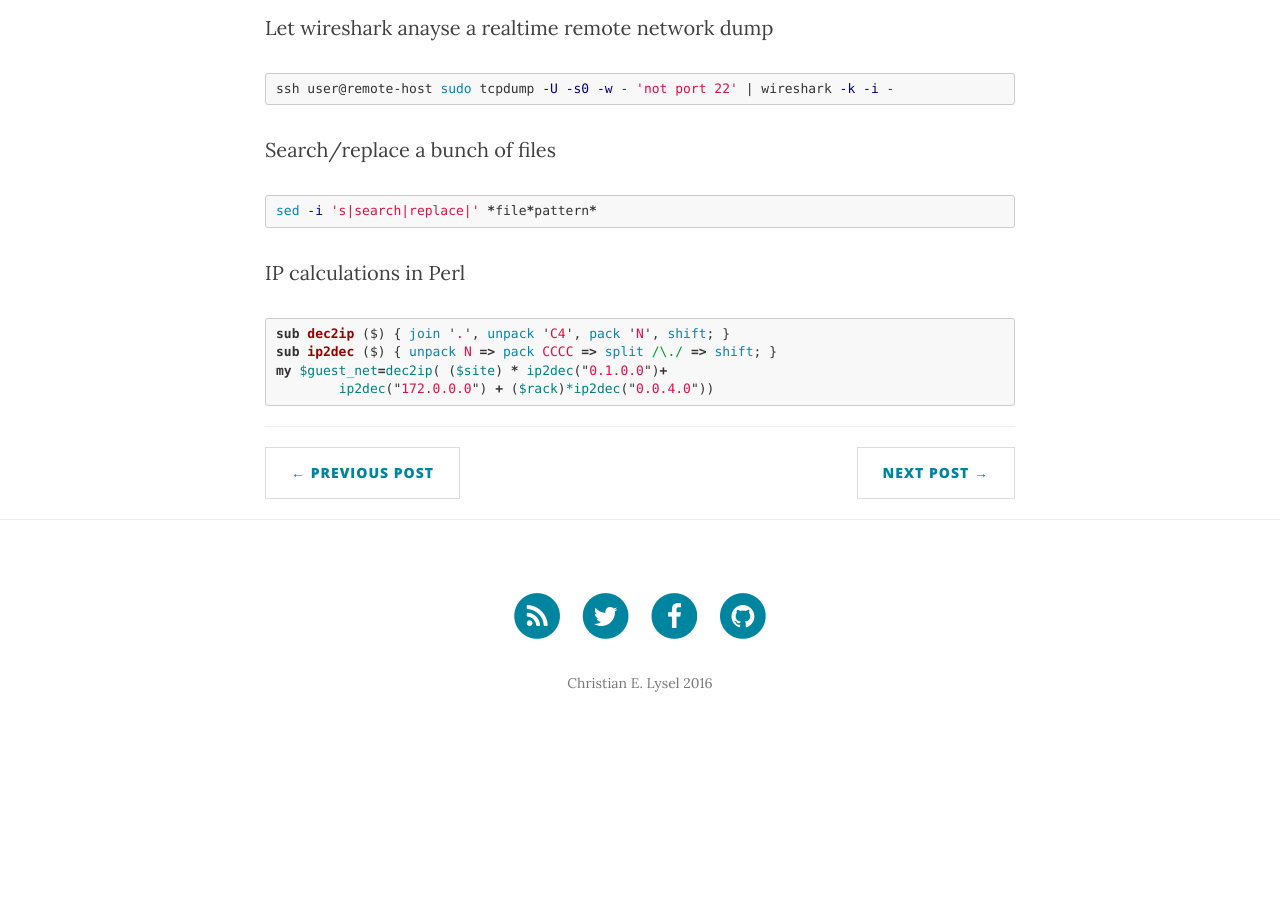
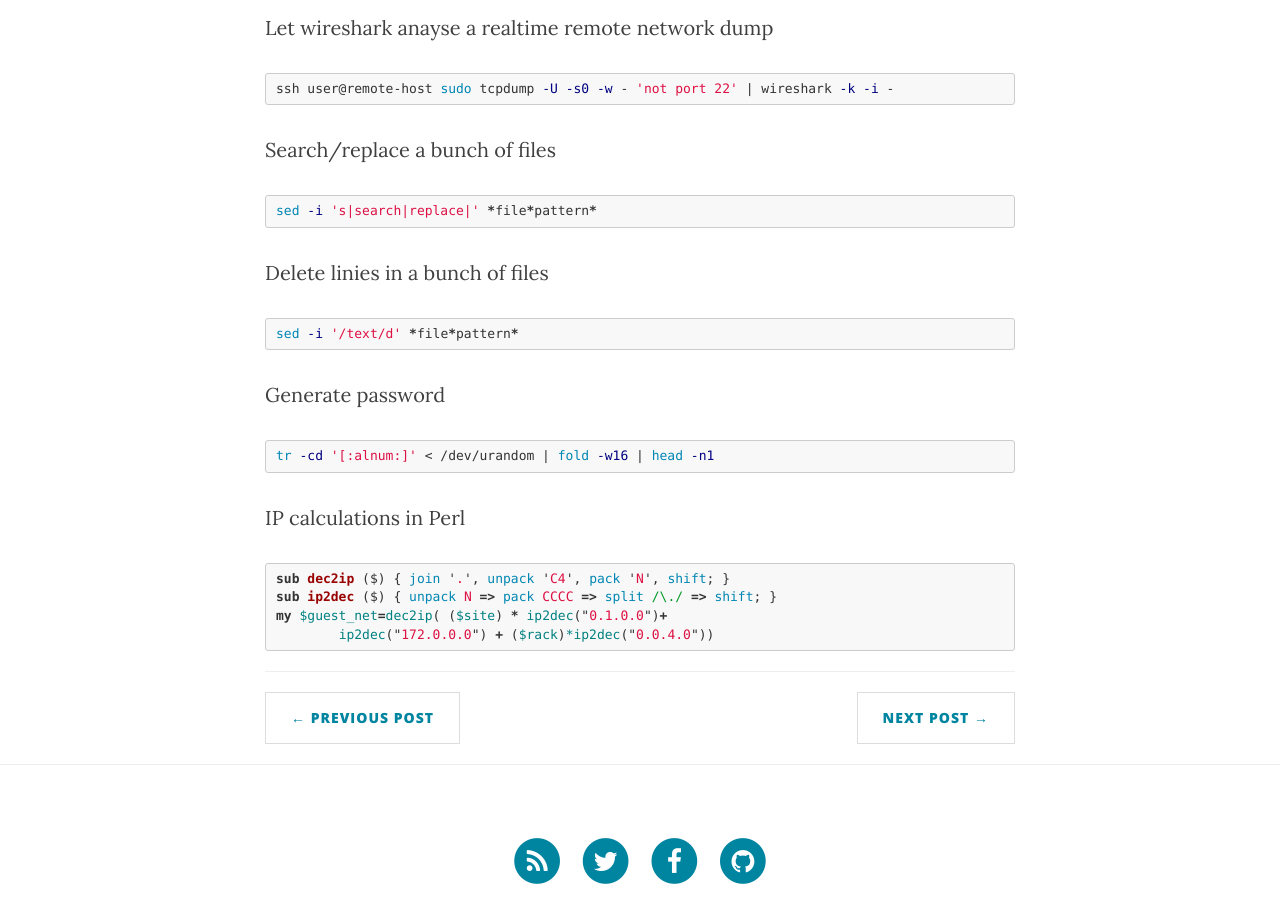
Before and after one commit to clysel/christian.lysel.net, a Jekyll site: the page built from _posts/2014-05-01-unix-tools.markdown, in a window 1280 px wide and 900 px high, scrolled down 1583 px. Built offline with Jekyll 4.4.1, drawn with Linux system fonts in a browser that asks for light colours; nearby versions of some CDN libraries; before the commit the page ends 2342 px from its top, so only the background shows below that.

Commit message:
Update 2014-05-01-unix-tools.markdown

```diff
--- a/_posts/2014-05-01-unix-tools.markdown
+++ b/_posts/2014-05-01-unix-tools.markdown
@@ -59,6 +59,16 @@ Search/replace a bunch of files
 sed -i 's|search|replace|' *file*pattern*
 {% endhighlight %}
 
+Delete linies in a bunch of files
+{% highlight bash %}
+sed -i '/text/d' *file*pattern*
+{% endhighlight %}
+
+Generate password
+{% highlight bash %}
+tr -cd '[:alnum:]' < /dev/urandom | fold -w16 | head -n1
+{% endhighlight %}
+
 IP calculations in Perl
 {% highlight perl %}
 sub dec2ip ($) { join '.', unpack 'C4', pack 'N', shift; }
```
